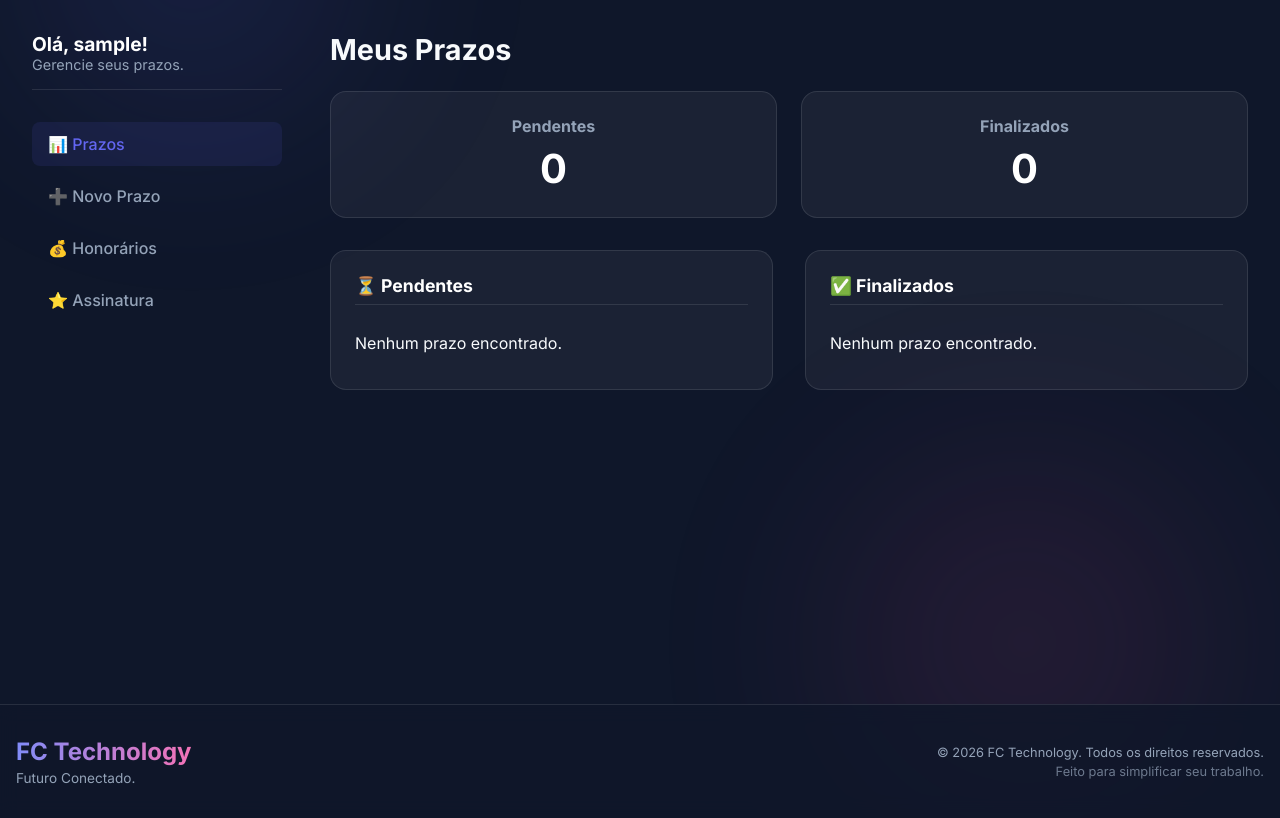
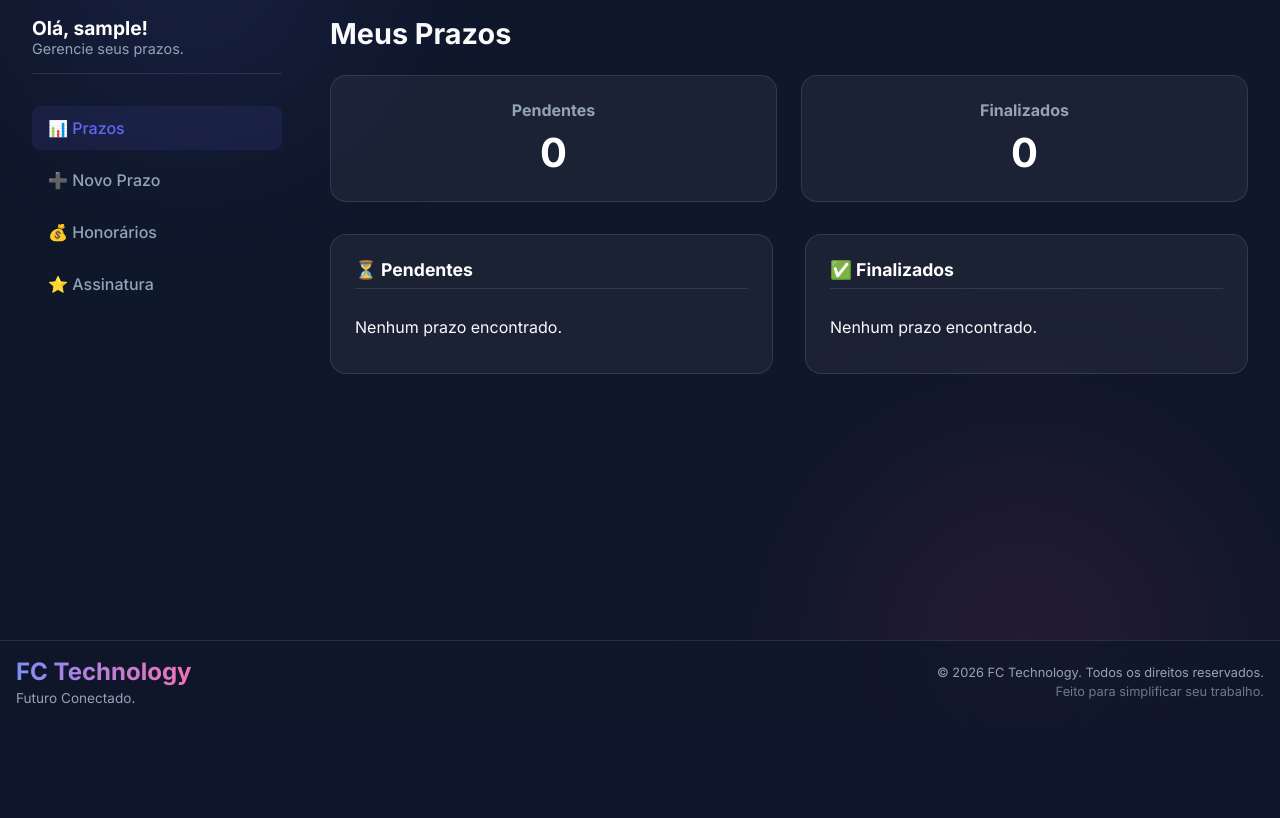
Before and after one commit to carolsantoss/MeuPrazoJus, a PHP site: page /index.php in a window 1280 px wide. Shown: the part 78-896 px from the top of the page. After the commit the page ends 782 px from the top, so only its background shows below. Run offline with PHP 8.4, Linux system fonts and the light colour scheme; the visitor is signed in with stand-in values (Sample User, id 1); data that the repository does not hold is empty.

Commit message:
fix: ajuste de bugs

```diff
--- a/assets/script.js
+++ b/assets/script.js
@@ -17,8 +17,10 @@ let jurisdictionsData = null;
 
 async function loadJurisdictions() {
     try {
-        const res = await fetch('api/jurisdictions.php');
+        // Cache bypass for API data
+        const res = await fetch('api/jurisdictions.php?v=' + Date.now());
         jurisdictionsData = await res.json();
+        console.log('Jurisdictions Loaded:', jurisdictionsData);
 
         populateJurisdictions('');
         populateJurisdictions('-dash');
--- a/assets/style.css
+++ b/assets/style.css
@@ -114,7 +114,7 @@ main {
     flex: 1;
     display: flex;
     flex-direction: column;
-    padding: 2rem;
+    padding: 1rem 2rem;
 }
 
 h1 {
@@ -450,7 +450,7 @@ select:focus {
     gap: 3rem;
     /* Increase gap for better separation */
     padding: 0;
-    min-height: 80vh;
+    min-height: 60vh;
 }
 
 .sidebar {
@@ -719,7 +719,7 @@ select:focus {
     background: rgba(15, 23, 42, 0.8);
     backdrop-filter: blur(10px);
     border-top: 1px solid var(--glass-border);
-    padding: 2rem 0;
+    padding: 1rem 0;
     margin-top: auto;
     width: 100%;
 }
--- a/index.php
+++ b/index.php
@@ -10,7 +10,6 @@
     <link href="https://fonts.googleapis.com/css2?family=Inter:wght@400;500;600;700;800&display=swap" rel="stylesheet">
 </head>
 <body>
-
     <header>
         <div class="max-w-7xl">
             <nav>
@@ -284,6 +283,6 @@
     </main>
 
     <?php include 'src/footer.php'; ?>
-    <script src="assets/script.js"></script>
+    <script src="assets/script.js?v=<?php echo time(); ?>"></script>
 </body>
 </html>
```
